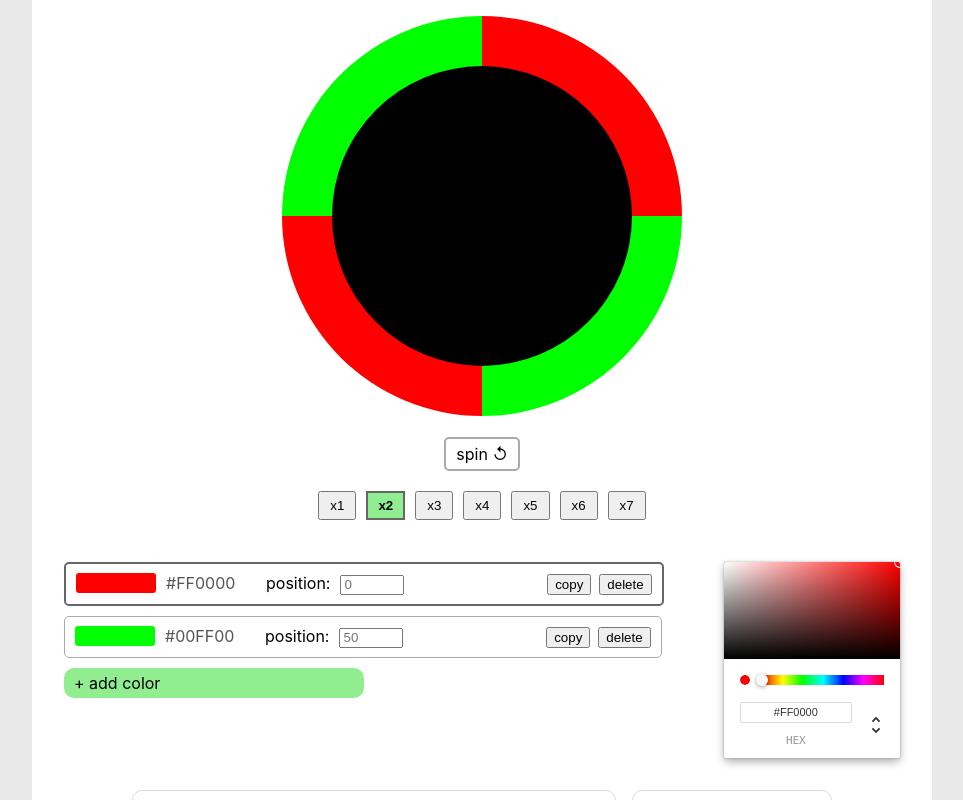
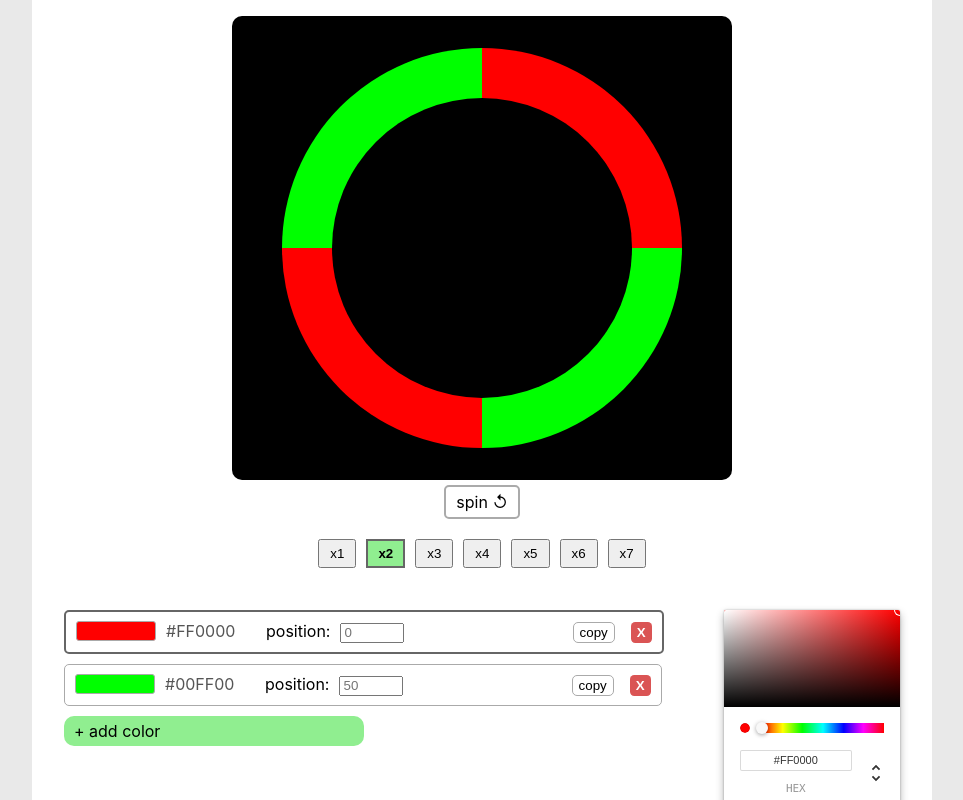
Before and after one commit to edabot/palette-library, a Next.js app: page /wheel in a window 1280 px wide. Shown: the top 800 px of the page, without its empty margins (158-1121 px from the left). Built offline with nearby package versions, Linux system fonts and the light colour scheme.

Commit message:
add wheel background and style color item buttons

```diff
--- a/components/ColorItem.js
+++ b/components/ColorItem.js
@@ -66,16 +66,16 @@ const ColorItem = ({
             </div>
             <div>
                 <button
-                    className={styles.colorItemButton}
+                    className={styles.colorItemCopy}
                     onClick={handleCopyColor}
                 >
                     copy
                 </button>
                 <button
-                    className={styles.colorItemButton}
+                    className={styles.colorItemDelete}
                     onClick={handleDeleteColor}
                 >
-                    delete
+                    X
                 </button>
             </div>
         </div>
--- a/pages/wheel.js
+++ b/pages/wheel.js
@@ -66,6 +66,7 @@ export default function Wheel() {
 
     return (
         <div className={styles.container}>
+            <div className={styles.wheelContainer}>
                 <div
                     className={styles.wheel}
                     style={{
@@ -74,6 +75,7 @@ export default function Wheel() {
                     }}
                 >
                     <div className={styles.wheelCenter}></div>
+                </div>
             </div>
             <div onClick={changeSpinning} className={styles.spinButton}>
                 spin ↺
--- a/styles/Wheel.module.css
+++ b/styles/Wheel.module.css
@@ -11,6 +11,13 @@
     margin: 0 auto;
 }
 
+.wheelContainer {
+    background-color: black;
+    padding: 2rem 0;
+    width: 500px;
+    border-radius: 10px;
+}
+
 .wheel {
     width: 400px;
     height: 400px;
@@ -19,7 +26,7 @@
     align-items: center;
     justify-content: center;
     animation: rotation 4s infinite linear;
-    margin-bottom: 1rem;
+    margin: 0 auto;
 }
 
 @keyframes rotation {
@@ -73,8 +80,22 @@
     margin-right: 20px;
 }
 
-.colorItemButton {
+.colorItemCopy {
     margin-left: 0.5rem;
+    background-color: white;
+    border: 1px solid #aaa;
+    border-radius: 5px;
+    padding: 2px 6px;
+}
+
+.colorItemDelete {
+    background-color: #da5454;
+    padding: 3px 6px;
+    color: white;
+    font-weight: 700;
+    border: none;
+    border-radius: 20%;
+    margin-left: 1rem;
 }
 
 .colorItemList {
@@ -84,6 +105,7 @@
 
 .colorBox {
     border-radius: 3px;
+    border: 1px solid #aaa;
     height: 20px;
     width: 80px;
     margin-right: 10px;
```
Lines whose indentation alone changed are shown as unchanged.
